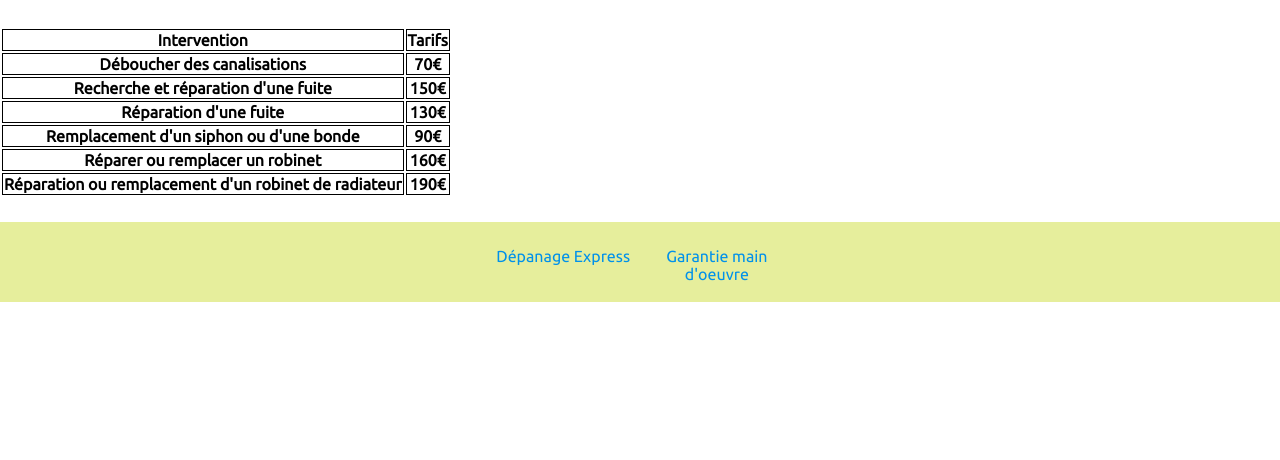
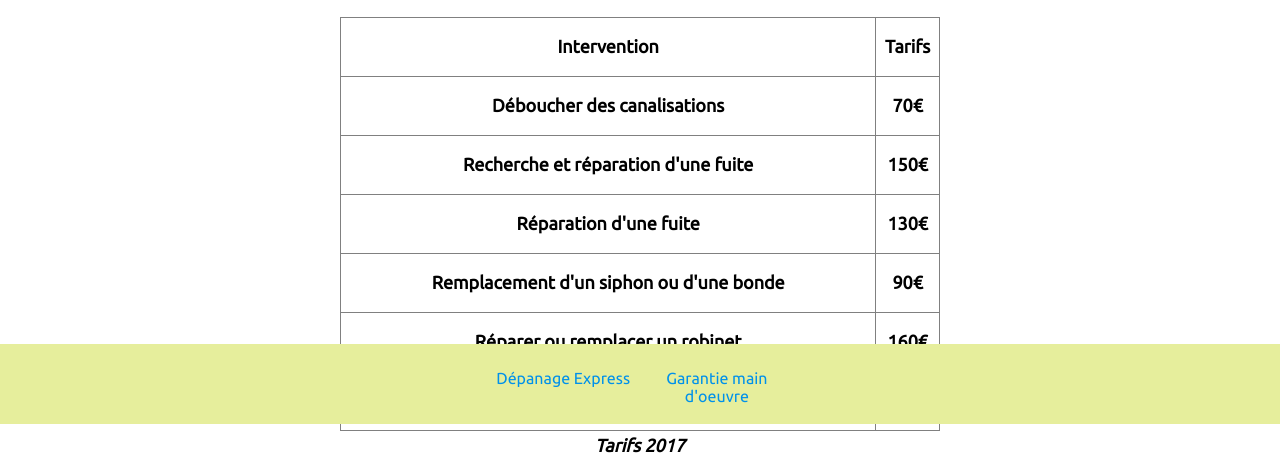
Before and after one commit to gustavofringe/projectPlumber, a plain HTML site: page pages/rate.html in a window 1280 px wide. Shown: the part 376-836 px from the top of the page. Before the commit the page ends 800 px from the top, so only its background shows below. Drawn offline with Linux system fonts and the light colour scheme.

Commit message:
rate.html: design table

```diff
--- a/pages/rate.html
+++ b/pages/rate.html
@@ -40,6 +40,7 @@
 </nav>
 <main>
     <table>
+        <caption>Tarifs 2017</caption>
         <thead>
         <tr>
             <th colspan="5">Intervention</th>
--- a/webroot/css/style.css
+++ b/webroot/css/style.css
@@ -190,6 +190,11 @@ table {
   *########################## footer
   *
   */
+  footer {
+    position: absolute;
+    bottom: 0;
+    right: 0;
+    left: 0; }
     footer nav {
       height: 80px; }
       footer nav ul {
@@ -216,11 +221,34 @@ table {
     display: inline-block; } }
 /*
 *
+*
+*############################# rate.html
+*
+*/
+main table {
+  border-collapse: collapse;
+  width: 600px;
+  text-align: center;
+  margin: 0 auto; }
+main caption {
+  caption-side: bottom;
+  font-weight: bold;
+  font-style: italic;
+  margin: 4px; }
+main table, main th, main td {
+  border: 1px solid gray; }
+main th, main td {
+  height: 50px;
+  padding: 4px;
+  vertical-align: middle; }
+
+/*
+*
 *############################ pc format
 *
 *
 */
-@media screen and (min-width: 1400px) {
+@media (min-width: 1024px) {
   header {
     width: 1000px;
     margin: 0 auto; }
```
Also changed, not shown: pages/contact.html (+8 -6 lines), 1 other file. Lines whose indentation alone changed are shown as unchanged.
